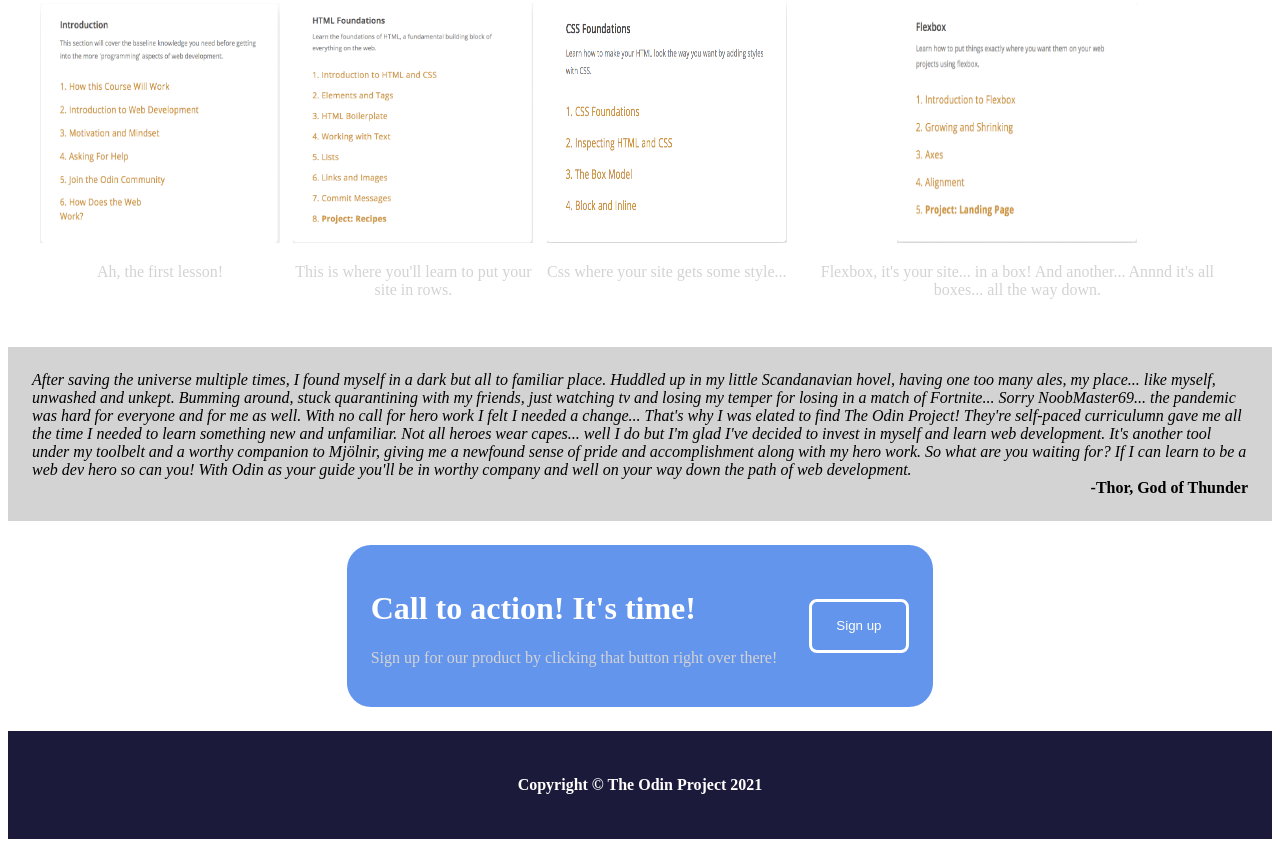
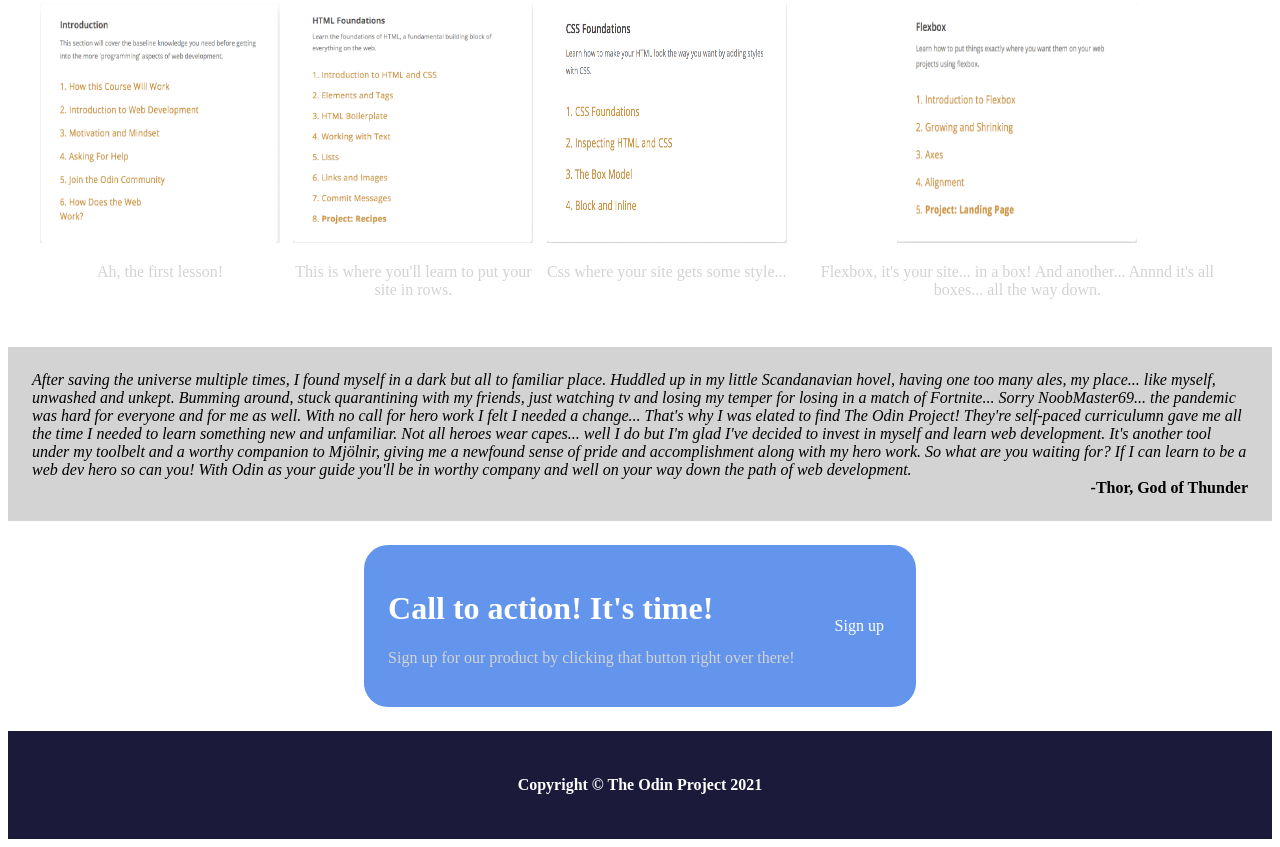
Before and after one commit to LiberoLance/Landing-Page, a plain HTML site: page index.html in a window 1280 px wide. Shown: the part 584-1431 px from the top of the page. Drawn offline with Linux system fonts and the light colour scheme.

Commit message:
Switch button to a and style like button

```diff
--- a/index.html
+++ b/index.html
@@ -57,7 +57,7 @@
             <h1>Call to action! It's time!</h1>
             <p>Sign up for our product by clicking that button right over there!</p>
           </div>
-          <button class="lmc">Sign up</button>
+          <a href="https://www.theodinproject.com/paths" class="button">Sign up</a>
         </div>
       </div>
     </div>
```
